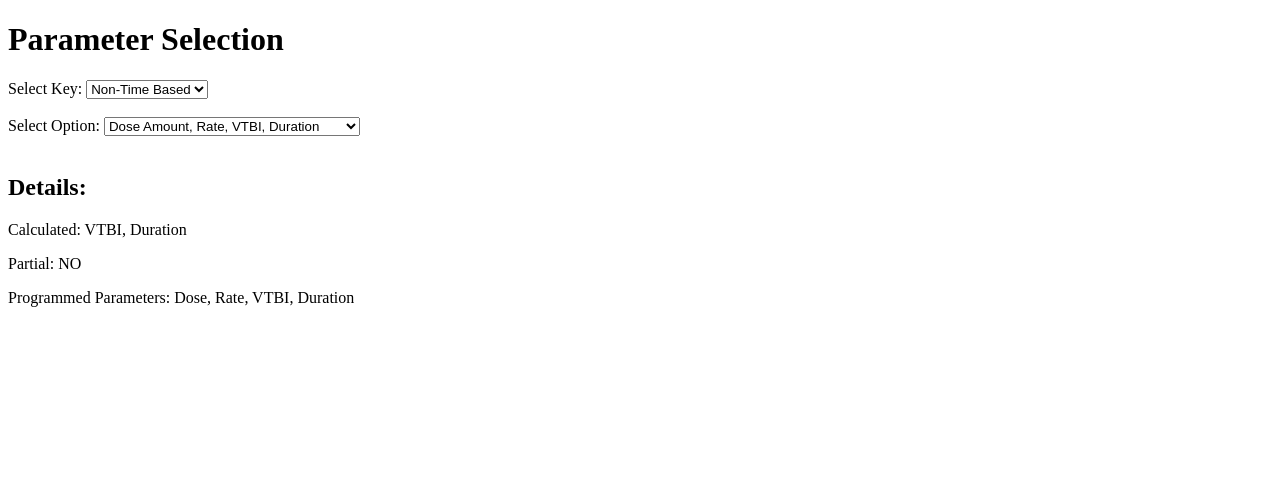
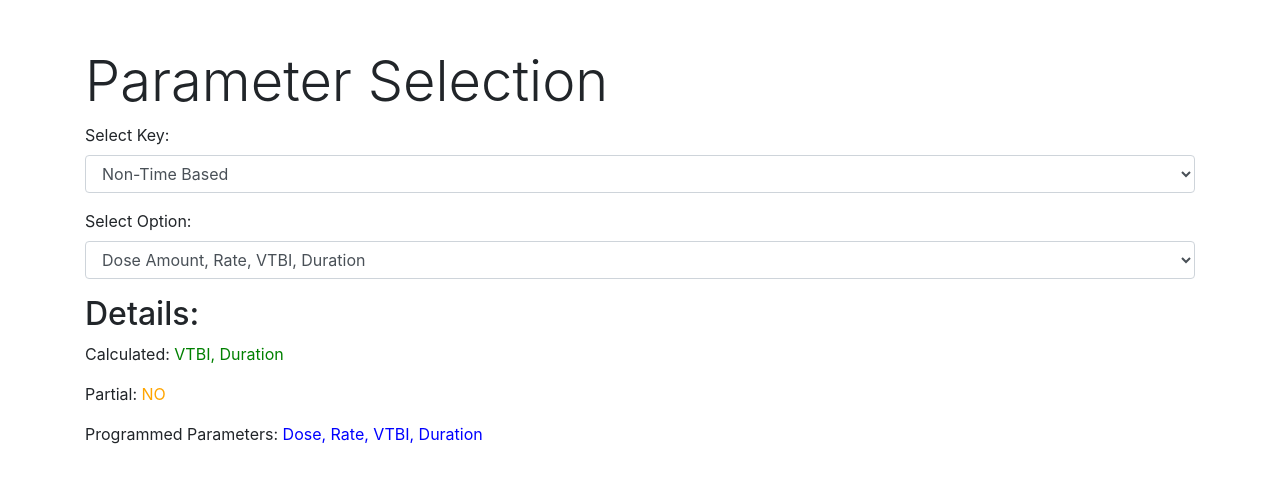
Before and after one commit to ratamranjith/DPM, a Flask app: page / in a window 1280 px wide. Shown: the top 483 px of the page. Run offline with Flask 3, Linux system fonts and the light colour scheme; some libraries are stand-ins or nearby versions.

Commit message:
updated code

```diff
--- a/main.py
+++ b/main.py
@@ -1,10 +1,11 @@
 from flask import Flask, render_template, jsonify, request
 import json
-
 app = Flask(__name__)
 
+data = {}
+
 # Load the JSON data from a file
-with open('C:\Geeks\PythonFlask\DPM\dpm.json', 'r') as file:
+with open('C:\Geeks\PythonFlask\DeliveryParameterMapping\dpm.json', 'r') as file:
     data = json.load(file)
 
 @app.route('/')
@@ -15,13 +16,27 @@
 @app.route('/get_options', methods=['POST'])
 def get_options():
     selected_key = request.form.get('key')
-    options = [item['option'] for item in data[selected_key]]
-    return jsonify({'options': options})
+
+    # Check if selected_key is empty
+    if not selected_key:
+        return jsonify({'options': []})  # Return an empty list of options
+
+    # Check if selected_key exists in data
+    if selected_key in data:
+        options = [item['option'] for item in data[selected_key]]
+        return jsonify({'options': options})
+    else:
+        return jsonify({'options': []})  # Return an empty list of options
+
 
 @app.route('/get_details', methods=['POST'])
 def get_details():
     selected_key = request.form.get('key')
     selected_option = request.form.get('selected_option')
+
+    # Check if selected_key is empty or doesn't exist in data
+    if not selected_key or selected_key not in data:
+        return jsonify({})
 
     for option in data[selected_key]:
         if option['option'] == selected_option:
@@ -33,5 +48,6 @@
 
     return jsonify({})
 
+
 if __name__ == '__main__':
     app.run(host="localhost", port=5896, debug=True)
--- a/templates/index.html
+++ b/templates/index.html
@@ -4,28 +4,51 @@
     <meta charset="UTF-8">
     <meta name="viewport" content="width=device-width, initial-scale=1.0">
     <title>Parameter Selection</title>
+    <!-- Include Bootstrap CSS -->
+    <link href="https://maxcdn.bootstrapcdn.com/bootstrap/4.5.2/css/bootstrap.min.css" rel="stylesheet">
+    <style>
+        /* Define custom CSS classes for text color */
+        .orange-text {
+            color: orange;
+        }
+        .blue-text {
+            color: blue;
+        }
+        .green-text {
+            color: green;
+        }
+    </style>
 </head>
 <body>
-    <h1>Parameter Selection</h1>
+    <div class="container mt-5">
+        <h1 class="display-4">Parameter Selection</h1>
         <form>
+            <div class="form-group">
                 <label for="key">Select Key:</label>
-        <select id="key" name="key">
+                <select class="form-control" id="key" name="key">
                     {% for key in keys %}
                         <option value="{{ key }}">{{ key }}</option>
                     {% endfor %}
                 </select>
-        <br><br>
+            </div>
 
+            <div class="form-group">
                 <label for="selectedOption">Select Option:</label>
-        <select id="selectedOption" name="selectedOption">
+                <select class="form-control" id="selectedOption" name="selectedOption">
                 </select>
-        <br><br>
+            </div>
 
             <h2>Details:</h2>
-        <p>Calculated: <span id="calculated"></span></p>
-        <p>Partial: <span id="partial"></span></p>
-        <p>Programmed Parameters: <span id="programmedParams"></span></p>
+            <p>Calculated: <span id="calculated" class="green-text"></span></p>
+            <p>Partial: <span id="partial" class="orange-text"></span></p>
+            <p>Programmed Parameters: <span id="programmedParams" class="blue-text"></span></p>
         </form>
+    </div>
+
+    <!-- Include Bootstrap JavaScript and jQuery (required for Bootstrap) -->
+    <script src="https://code.jquery.com/jquery-3.5.1.slim.min.js"></script>
+    <script src="https://cdn.jsdelivr.net/npm/@popperjs/core@2.5.3/dist/umd/popper.min.js"></script>
+    <script src="https://maxcdn.bootstrapcdn.com/bootstrap/4.5.2/js/bootstrap.min.js"></script>
 
     <script>
         const keySelect = document.getElementById("key");
@@ -33,6 +56,35 @@
         const calculatedField = document.getElementById("calculated");
         const partialField = document.getElementById("partial");
         const programmedParamsField = document.getElementById("programmedParams");
+
+        // Event listener to update text color and background color based on content
+        calculatedField.addEventListener("DOMSubtreeModified", function () {
+            updateFieldColor(this);
+        });
+
+        partialField.addEventListener("DOMSubtreeModified", function () {
+            updateFieldColor(this);
+        });
+
+        programmedParamsField.addEventListener("DOMSubtreeModified", function () {
+            updateFieldColor(this);
+        });
+
+        function updateFieldColor(field) {
+            if (field.textContent === "NONE") {
+                field.style.color = "blue";
+                field.style.backgroundColor = "yellow";
+            } else if (field.textContent === "NO") {
+                field.style.color = "red";
+                field.style.backgroundColor = "";
+            } else if (field.textContent === "YES") {
+                field.style.color = "green";
+                field.style.backgroundColor = "yellow";
+            } else {
+                field.style.color = "blue";
+                field.style.backgroundColor = "";
+            }
+        }
 
         // Function to populate "Select Option" based on the selected key
         function populateSelectedOptions(key) {
```
Lines whose indentation alone changed are shown as unchanged.
